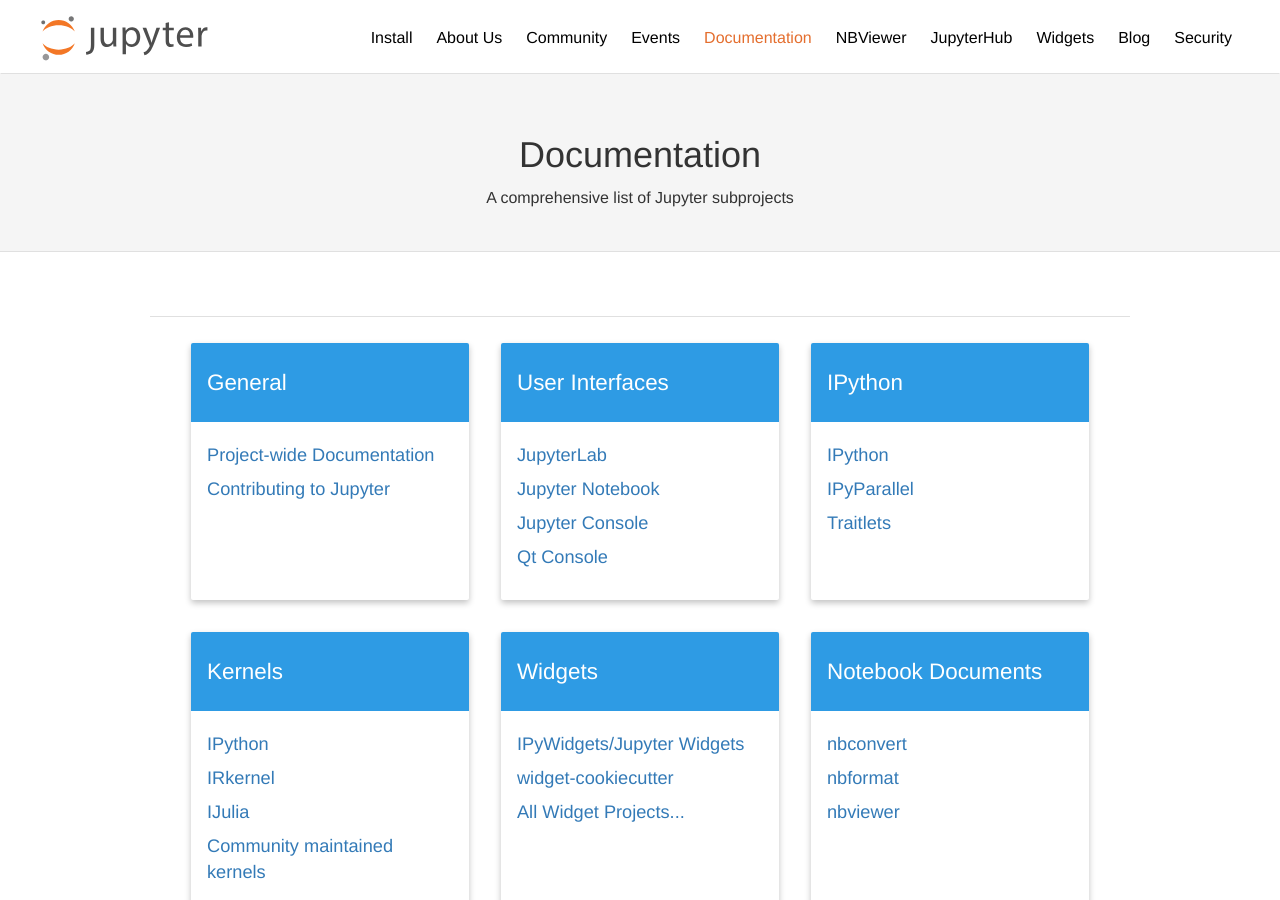
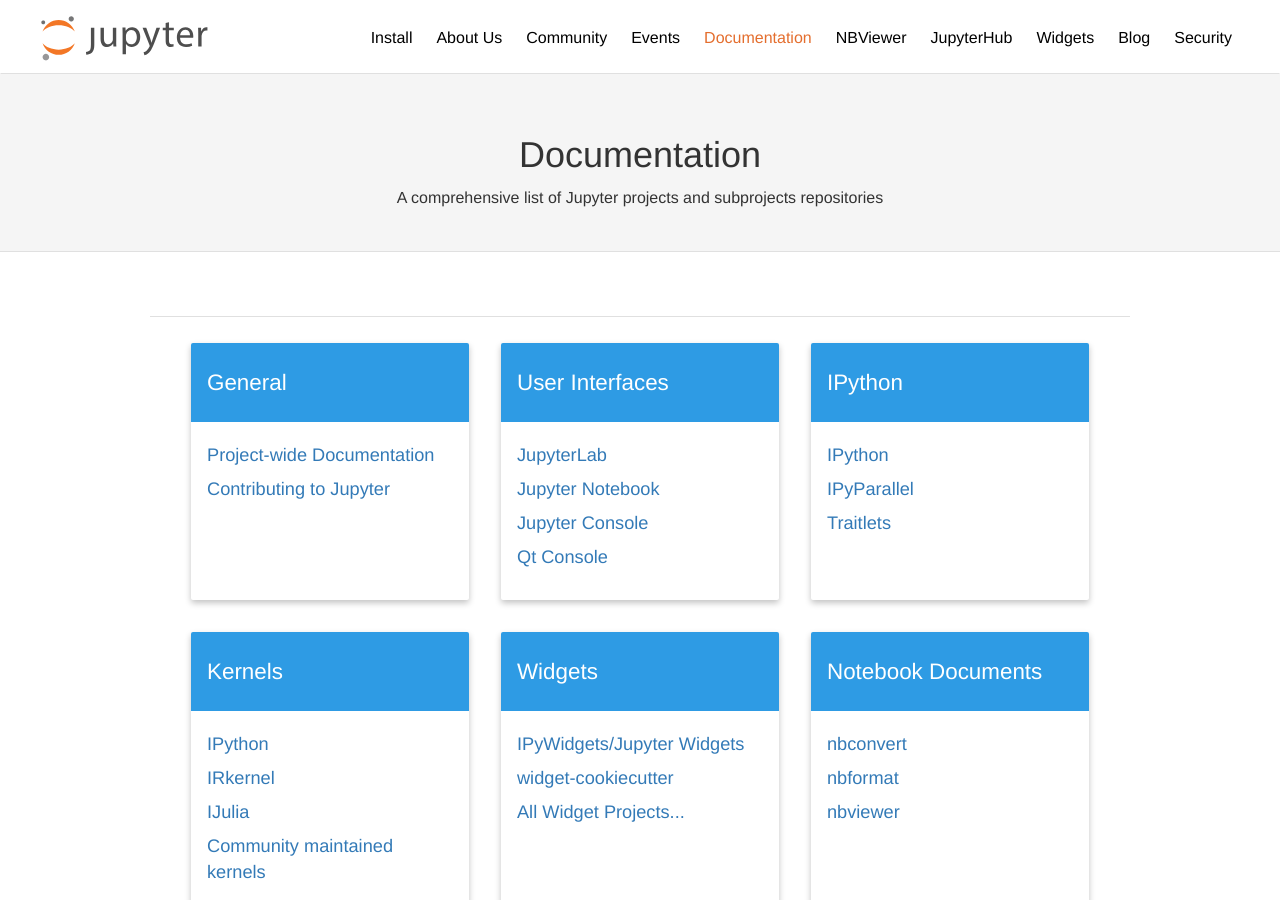
Before and after one commit to jupyter/jupyter.github.io, a Jekyll site: the page built from documentation.md, in a window 1280 px wide and 900 px high. Built offline with Jekyll 4.4.1, drawn with Linux system fonts in a browser that asks for light colours.

Commit message:
Update documentation.md
Co-authored-by: Michał Krassowski <5832902+krassowski@users.noreply.github.com>

```diff
--- a/documentation.md
+++ b/documentation.md
@@ -1,7 +1,7 @@
 ---
 layout: page_md
 title: Documentation
-tagline: A comprehensive list of Jupyter subprojects
+tagline: A comprehensive list of Jupyter projects and subprojects repositories
 permalink: /documentation
 ---
 
```
